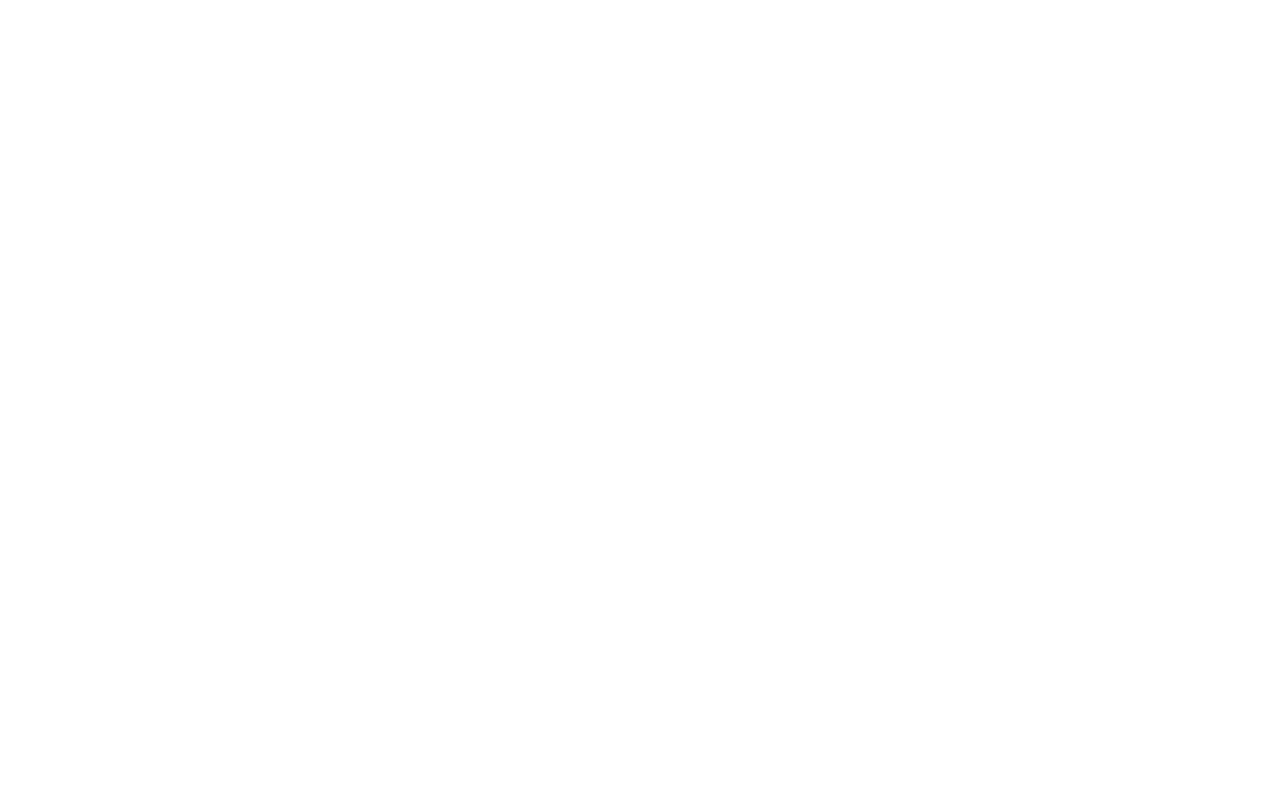
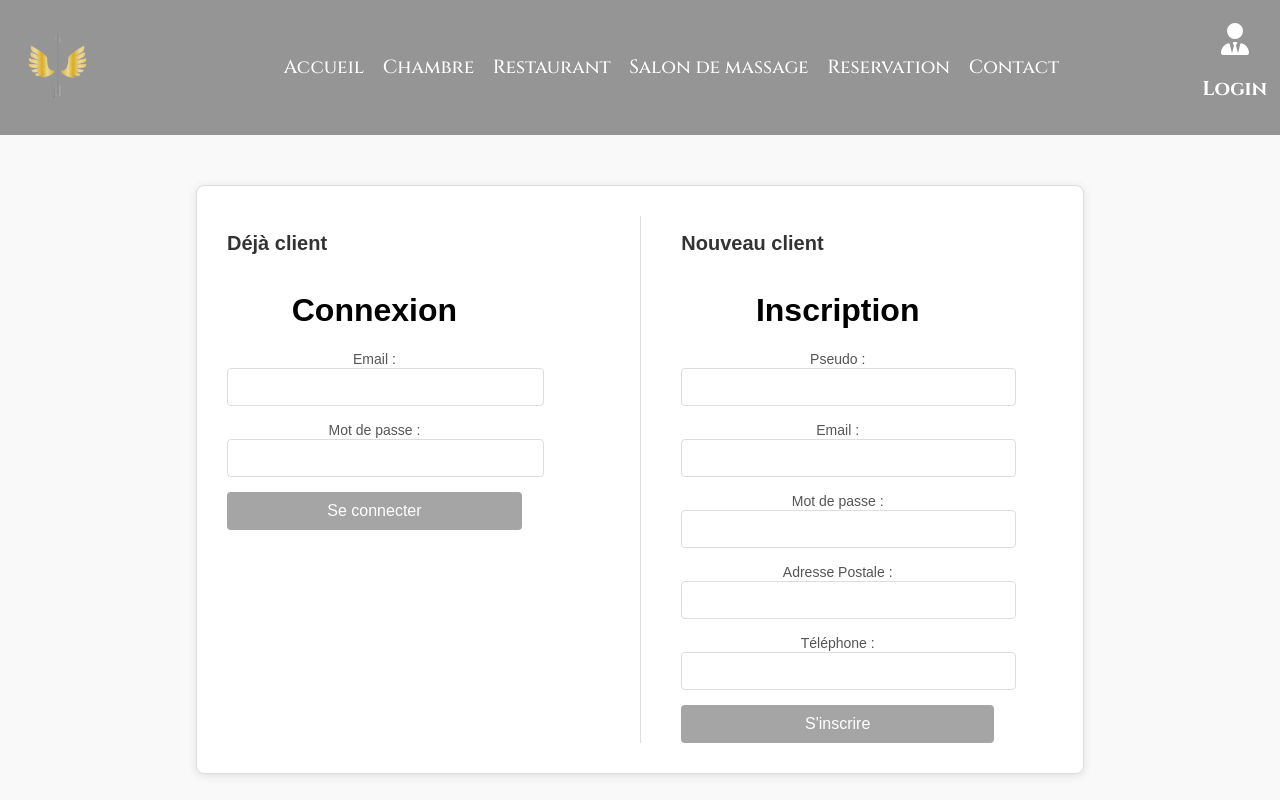
Before and after one commit to mino-25/fleche-argent, a React (Create React App) app: page /auth in a window 1280 px wide. Before the commit this address had no page. Shown: the top 800 px of the page. Built offline with nearby package versions, Linux system fonts and the light colour scheme; a web font is replaced by a local one.

Commit message:
ajout de la connexion

```diff
--- a/src/App.js
+++ b/src/App.js
@@ -4,6 +4,7 @@
 import Accueil from './components/accueil/accueil';
 import Inscription from './components/inscription/inscription';
 import { Routes, Route } from 'react-router-dom';
+import Auth from './components/auth/Auth';
 
 function App() {
   return (
@@ -12,7 +13,7 @@
         <Route path="/" element={<Header />}>
           <Route path='/' element={<Footer />}>
             <Route index element={<Accueil />} />
-            <Route path='/inscription' element={<Inscription/>}/>
+            <Route path='/auth' element={<Auth/>}/>
 
           </Route>
         </Route>
--- /dev/null
+++ b/src/components/auth/Auth.css
@@ -0,0 +1,73 @@
+.auth-container {
+    display: flex;
+    justify-content: center;
+    align-items: flex-start;
+    padding: 50px;
+    background-color: #f9f9f9;
+    font-family: Arial, sans-serif;
+  }
+
+  .auth-box {
+    display: flex;
+    justify-content: space-between;
+    background: #fff;
+    border: 1px solid #ddd;
+    border-radius: 8px;
+    padding: 30px;
+    width: 70%;
+    box-shadow: 0 2px 10px rgba(0, 0, 0, 0.1);
+  }
+
+  .auth-section {
+    width: 45%;
+    display: flex;
+    flex-direction: column;
+    align-items: flex-start;
+  }
+
+  .auth-section h2 {
+    font-size: 20px;
+    margin-bottom: 15px;
+    color: #333;
+  }
+
+  .auth-section form {
+    display: flex;
+    flex-direction: column;
+    gap: 15px;
+    width: 100%;
+  }
+
+  .auth-section label {
+    font-size: 14px;
+    margin-bottom: 5px;
+    color: #555;
+  }
+
+  .auth-section input {
+    padding: 10px;
+    border: 1px solid #ddd;
+    border-radius: 4px;
+    font-size: 14px;
+    width: 100%;
+  }
+
+  .auth-section button {
+    background-color: #a5a5a5;
+    color: white;
+    padding: 10px;
+    border: none;
+    border-radius: 4px;
+    font-size: 16px;
+    cursor: pointer;
+  }
+
+  .auth-section button:hover {
+    background-color: #d9543c;
+  }
+
+  .auth-divider {
+    border-left: 1px solid #ddd;
+    height: auto;
+    margin: 0 20px;
+  }
--- /dev/null
+++ b/src/components/auth/Auth.js
@@ -0,0 +1,29 @@
+import React from 'react';
+import Connexion from '../connexion/connexion';
+import Inscription from '../inscription/inscription';
+import './Auth.css';
+
+function Auth() {
+  return (
+    <div className="auth-container">
+      <div className="auth-box">
+        {/* Section Connexion */}
+        <div className="auth-section auth-connexion">
+          <h2>Déjà client</h2>
+          <Connexion />
+        </div>
+
+        {/* Ligne de séparation */}
+        <div className="auth-divider"></div>
+
+        {/* Section Inscription */}
+        <div className="auth-section auth-inscription">
+          <h2>Nouveau client</h2>
+          <Inscription />
+        </div>
+      </div>
+    </div>
+  );
+}
+
+export default Auth;
--- /dev/null
+++ b/src/components/connexion/connexion.js
@@ -0,0 +1,143 @@
+import React, { useState } from 'react';
+import axios from 'axios';
+
+
+function Connexion() {
+  const [formData, setFormData] = useState({
+    email: '',
+    mot_de_passe: ''
+  });
+
+  const [message, setMessage] = useState('');
+
+  const handleChange = (e) => {
+    setFormData({
+      ...formData,
+      [e.target.name]: e.target.value
+    });
+  };
+
+  const handleSubmit = (e) => {
+    e.preventDefault();
+
+    // Envoyer les données au backend
+    axios.post('http://localhost:5000/api/connexion', formData)
+      .then((response) => {
+        setMessage(response.data.message);
+        console.log('Utilisateur connecté :', response.data.user);
+      })
+      .catch((error) => {
+        if (error.response) {
+          setMessage(error.response.data.message);
+        } else {
+          setMessage('Erreur de connexion au serveur.');
+        }
+      });
+  };
+
+  return (
+    <div className="connexion-container">
+      <h1>Connexion</h1>
+      {message && <p>{message}</p>}
+      <form onSubmit={handleSubmit}>
+        <div>
+          <label>Email :</label>
+          <input
+            type="email"
+            name="email"
+            value={formData.email}
+            onChange={handleChange}
+            required
+          />
+        </div>
+        <div>
+          <label>Mot de passe :</label>
+          <input
+            type="password"
+            name="mot_de_passe"
+            value={formData.mot_de_passe}
+            onChange={handleChange}
+            required
+          />
+        </div>
+        <button type="submit">Se connecter</button>
+      </form>
+    </div>
+  );
+}
+
+export default Connexion;
+
+
+// import React, { useState } from 'react';
+// import axios from 'axios';
+
+// function Connexion() {
+//   const [formData, setFormData] = useState({
+//     email: '',
+//     mot_de_passe: '',
+//   });
+
+//   const [message, setMessage] = useState('');
+
+//   const handleChange = (e) => {
+//     setFormData({
+//       ...formData,
+//       [e.target.name]: e.target.value,
+//     });
+//   };
+
+//   const handleSubmit = (e) => {
+//     e.preventDefault();
+
+//     // Envoyer les données au backend
+//     axios
+//       .post('http://localhost:5000/api/connexion', formData)
+//       .then((response) => {
+//         setMessage(response.data.message);
+//         console.log('Utilisateur connecté :', response.data.user);
+//       })
+//       .catch((error) => {
+//         if (error.response) {
+//           setMessage(error.response.data.message);
+//         } else {
+//           setMessage('Erreur de connexion au serveur.');
+//         }
+//       });
+//   };
+
+//   return (
+//     <div className="connexion-container">
+//       <h1>Connexion</h1>
+//       {message && <p>{message}</p>}
+//       <form onSubmit={handleSubmit}>
+//         <fieldset>
+//           <legend>Informations de connexion</legend>
+//           <div>
+//             <label>Email :</label>
+//             <input
+//               type="email"
+//               name="email"
+//               value={formData.email}
+//               onChange={handleChange}
+//               required
+//             />
+//           </div>
+//           <div>
+//             <label>Mot de passe :</label>
+//             <input
+//               type="password"
+//               name="mot_de_passe"
+//               value={formData.mot_de_passe}
+//               onChange={handleChange}
+//               required
+//             />
+//           </div>
+//         </fieldset>
+//         <button type="submit">Se connecter</button>
+//       </form>
+//     </div>
+//   );
+// }
+
+// export default Connexion;
--- a/src/components/header/header.js
+++ b/src/components/header/header.js
@@ -18,7 +18,7 @@
             <Link to="contact">Contact</Link>
           </ul>
         </nav>
-        <Link to="/inscription">
+        <Link to="/auth">
           <div className="logo">
             <FontAwesomeIcon icon={faUserTie} size="2xl" style={{color: "#ffffff",}} />
             <h3>Login</h3>
```
